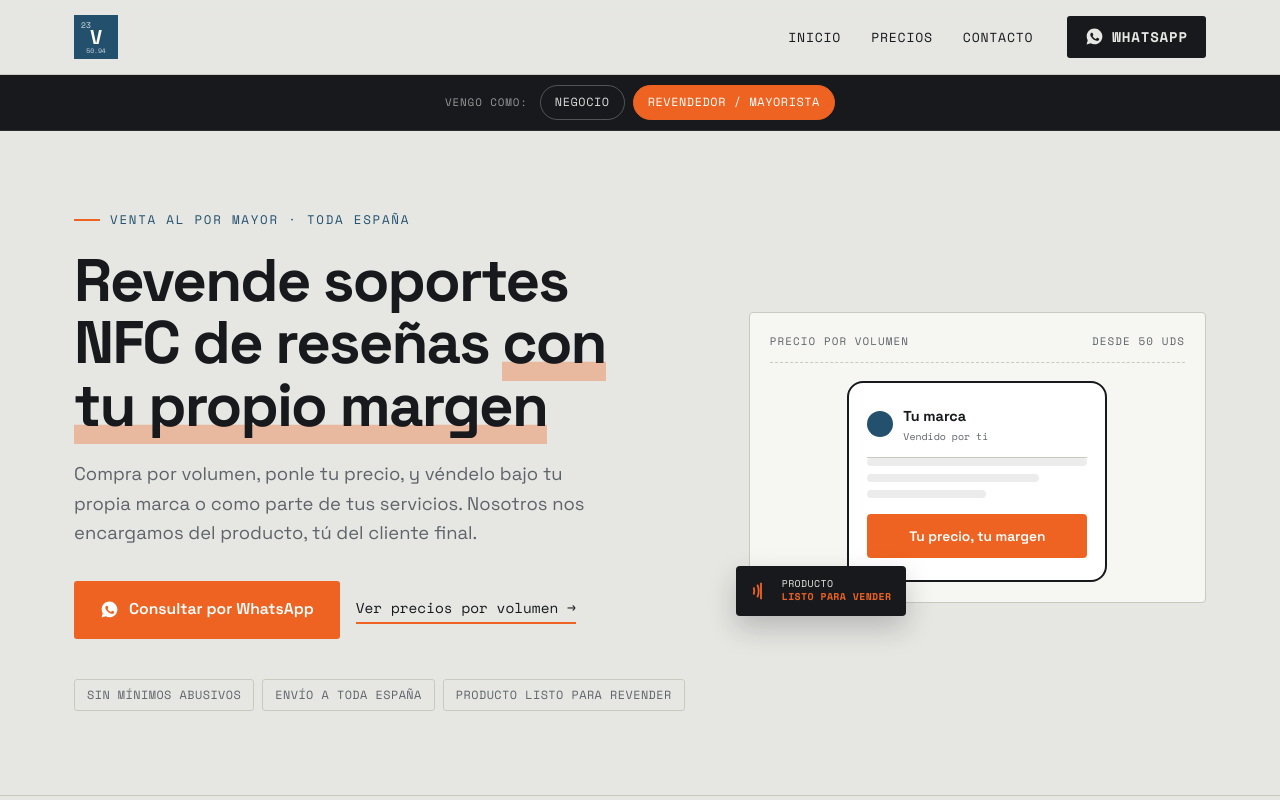
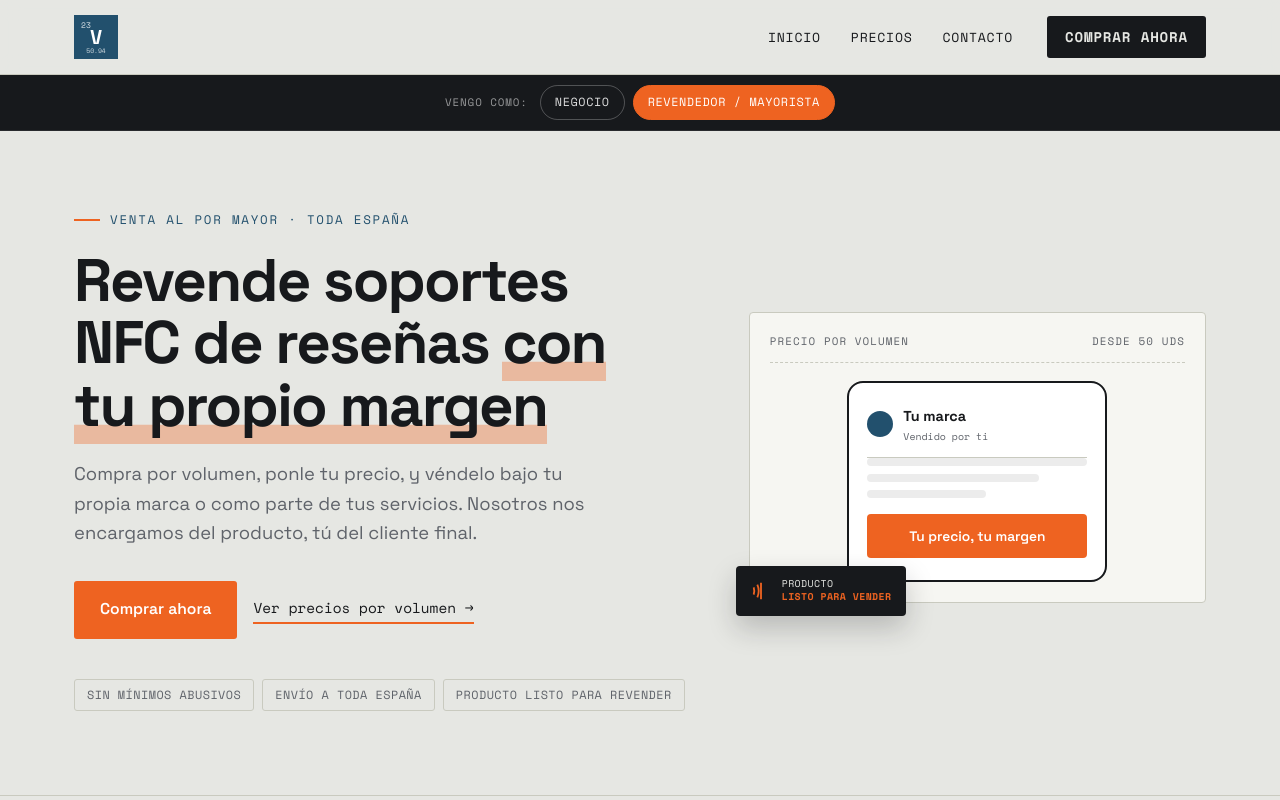
Before and after one commit to davidbarto40/Vanadio, a website: page mayorista.html in a window 1280 px wide. Shown: the top 800 px of the page. Drawn offline with nearby package versions, Linux system fonts and the light colour scheme.

Commit message:
Update WhatsApp links to placeholder for Stripe

```diff
--- a/mayorista.html
+++ b/mayorista.html
@@ -30,10 +30,12 @@
           <li><a href="#precios">Precios</a></li>
           <li><a href="#contacto">Contacto</a></li>
         </ul>
-        <a class="head-wa" href="https://wa.me/34680391254?text=Hola%2C%20quiero%20informaci%C3%B3n%20sobre%20precios%20de%20revendedor%20de%20Vanadio%20Tech" target="_blank" rel="noopener">
-          <svg class="ico-wa" viewBox="0 0 24 24"><path d="M12.04 2C6.58 2 2.13 6.45 2.13 11.91c0 1.75.46 3.45 1.32 4.95L2 22l5.25-1.38a9.9 9.9 0 004.79 1.22h.01c5.46 0 9.91-4.45 9.91-9.91 0-2.65-1.03-5.14-2.9-7.01A9.82 9.82 0 0012.04 2zm5.8 14.14c-.24.68-1.42 1.31-1.95 1.36-.5.05-.98.23-3.32-.7-2.8-1.1-4.58-3.96-4.72-4.15-.14-.19-1.13-1.5-1.13-2.86 0-1.36.71-2.03.96-2.31.25-.28.55-.35.73-.35.18 0 .37 0 .53.01.17.01.4-.06.63.48.24.56.8 1.93.87 2.07.07.14.12.31.02.5-.09.19-.14.31-.28.48-.14.17-.29.37-.42.5-.14.14-.28.29-.12.56.16.28.71 1.17 1.53 1.9 1.05.94 1.94 1.23 2.22 1.37.28.14.44.12.6-.07.17-.19.7-.81.89-1.09.18-.28.37-.23.62-.14.25.09 1.6.75 1.87.89.28.14.46.21.53.32.07.12.07.66-.17 1.34z"/></svg>
-          WhatsApp
+
+        <!-- 👇 1. ENLACE DEL MENÚ SUPERIOR 👇 -->
+        <a class="head-wa" href="TU_ENLACE_DE_STRIPE_AQUI" target="_blank" rel="noopener">
+          Comprar ahora
         </a>
+
         <button class="nav-toggle" aria-label="Abrir menú" aria-expanded="false" onclick="const m=document.getElementById('menu'); const o=m.classList.toggle('abierto'); this.setAttribute('aria-expanded', o);">
           <svg viewBox="0 0 24 24" fill="none" stroke="currentColor"><line x1="3" y1="6" x2="21" y2="6"/><line x1="3" y1="12" x2="21" y2="12"/><line x1="3" y1="18" x2="21" y2="18"/></svg>
         </button>
@@ -58,10 +60,12 @@
         <h1>Revende soportes NFC de reseñas <mark>con tu propio margen</mark></h1>
         <p class="hero-lead">Compra por volumen, ponle tu precio, y véndelo bajo tu propia marca o como parte de tus servicios. Nosotros nos encargamos del producto, tú del cliente final.</p>
         <div class="hero-acciones">
-          <a href="https://wa.me/34680391254?text=Hola%2C%20quiero%20informaci%C3%B3n%20sobre%20precios%20de%20revendedor%20de%20Vanadio%20Tech" class="btn btn-cta" target="_blank" rel="noopener">
-            <svg class="ico-wa" viewBox="0 0 24 24"><path d="M12.04 2C6.58 2 2.13 6.45 2.13 11.91c0 1.75.46 3.45 1.32 4.95L2 22l5.25-1.38a9.9 9.9 0 004.79 1.22h.01c5.46 0 9.91-4.45 9.91-9.91 0-2.65-1.03-5.14-2.9-7.01A9.82 9.82 0 0012.04 2zm5.8 14.14c-.24.68-1.42 1.31-1.95 1.36-.5.05-.98.23-3.32-.7-2.8-1.1-4.58-3.96-4.72-4.15-.14-.19-1.13-1.5-1.13-2.86 0-1.36.71-2.03.96-2.31.25-.28.55-.35.73-.35.18 0 .37 0 .53.01.17.01.4-.06.63.48.24.56.8 1.93.87 2.07.07.14.12.31.02.5-.09.19-.14.31-.28.48-.14.17-.29.37-.42.5-.14.14-.28.29-.12.56.16.28.71 1.17 1.53 1.9 1.05.94 1.94 1.23 2.22 1.37.28.14.44.12.6-.07.17-.19.7-.81.89-1.09.18-.28.37-.23.62-.14.25.09 1.6.75 1.87.89.28.14.46.21.53.32.07.12.07.66-.17 1.34z"/></svg>
-            Consultar por WhatsApp
+
+          <!-- 👇 2. ENLACE DEL BOTÓN PRINCIPAL 👇 -->
+          <a href="TU_ENLACE_DE_STRIPE_AQUI" class="btn btn-cta" target="_blank" rel="noopener">
+            Comprar ahora
           </a>
+
           <a href="#precios" class="link-arrow">Ver precios por volumen →</a>
         </div>
         <div class="hero-meta">
@@ -200,10 +204,12 @@
           <svg viewBox="0 0 24 24" style="fill:none;stroke:var(--senal);stroke-width:2;"><rect x="3" y="5" width="18" height="14" rx="2"/><path d="M3 7l9 6 9-6"/></svg>
           info@vanadio.es
         </div>
-        <a href="https://wa.me/34680391254?text=Hola%2C%20quiero%20informaci%C3%B3n%20sobre%20precios%20de%20revendedor%20de%20Vanadio%20Tech" class="btn btn-cta" target="_blank" rel="noopener">
-          <svg class="ico-wa" viewBox="0 0 24 24"><path d="M12.04 2C6.58 2 2.13 6.45 2.13 11.91c0 1.75.46 3.45 1.32 4.95L2 22l5.25-1.38a9.9 9.9 0 004.79 1.22h.01c5.46 0 9.91-4.45 9.91-9.91 0-2.65-1.03-5.14-2.9-7.01A9.82 9.82 0 0012.04 2zm5.8 14.14c-.24.68-1.42 1.31-1.95 1.36-.5.05-.98.23-3.32-.7-2.8-1.1-4.58-3.96-4.72-4.15-.14-.19-1.13-1.5-1.13-2.86 0-1.36.71-2.03.96-2.31.25-.28.55-.35.73-.35.18 0 .37 0 .53.01.17.01.4-.06.63.48.24.56.8 1.93.87 2.07.07.14.12.31.02.5-.09.19-.14.31-.28.48-.14.17-.29.37-.42.5-.14.14-.28.29-.12.56.16.28.71 1.17 1.53 1.9 1.05.94 1.94 1.23 2.22 1.37.28.14.44.12.6-.07.17-.19.7-.81.89-1.09.18-.28.37-.23.62-.14.25.09 1.6.75 1.87.89.28.14.46.21.53.32.07.12.07.66-.17 1.34z"/></svg>
-          Hablar por WhatsApp
+
+        <!-- 👇 3. ENLACE DEL BOTÓN DE ABAJO 👇 -->
+        <a href="TU_ENLACE_DE_STRIPE_AQUI" class="btn btn-cta" target="_blank" rel="noopener">
+          Comprar ahora
         </a>
+
       </div>
 
       <form action="https://formsubmit.co/info@vanadio.es" method="POST">
```
